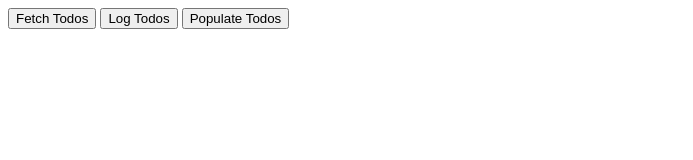
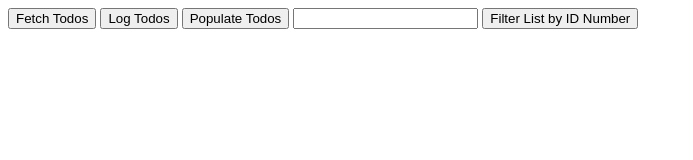
Before and after one commit to theRobMay/Dummy-Data-Todo-List, a plain HTML site: page index.html in a window 1280 px wide. Shown: the whole page, without its empty margins (0-693 px from the left). Drawn offline with Linux system fonts and the light colour scheme.

Commit message:
"progress"

```diff
--- a/index.html
+++ b/index.html
@@ -5,13 +5,18 @@
     <title>Title</title>
 </head>
 <body>
+
 <button onclick="fetchTodos()">Fetch Todos</button>
 <button onclick="logTodos()">Log Todos</button>
 <button onclick="populateTodos()">Populate Todos</button>
+<input type="text" id="numInput" name="numInput">
+<button onclick="nameTodos()">Filter List by ID Number</button>
+<div>
 <ol id="todo-list">
     <!-- LIs will go here -->
 
 </ol>
+</div>
 <script src="scripts.js">
 
 </script>
--- a/scripts.js
+++ b/scripts.js
@@ -28,6 +28,19 @@ const populateTodos = () => {
 })
     document.write('<ol><li>'+onlyTitles.join('</li><li>')+'</li>')
 }
+const nameTodos = () => {
+    let filteredNameOutput = arrayOfTodos.map(todo =>{
+        return todo.userId
+    });
+    let userInput = document.getElementById('numInput').value
+    const mainOutput = filteredNameOutput.map(output =>{
+        return output.indexOf(userInput)
+    });
+    let newList = document.getElementById('todo-list')
+    let li = document.createElement('li')
+    li.appendChild(document.createTextNode(mainOutput));
+    newList.appendChild(li);
+}
 //let onlyTitles = arrayOfTodos.map(todo => {
 //  return todo.title
 //})
```
